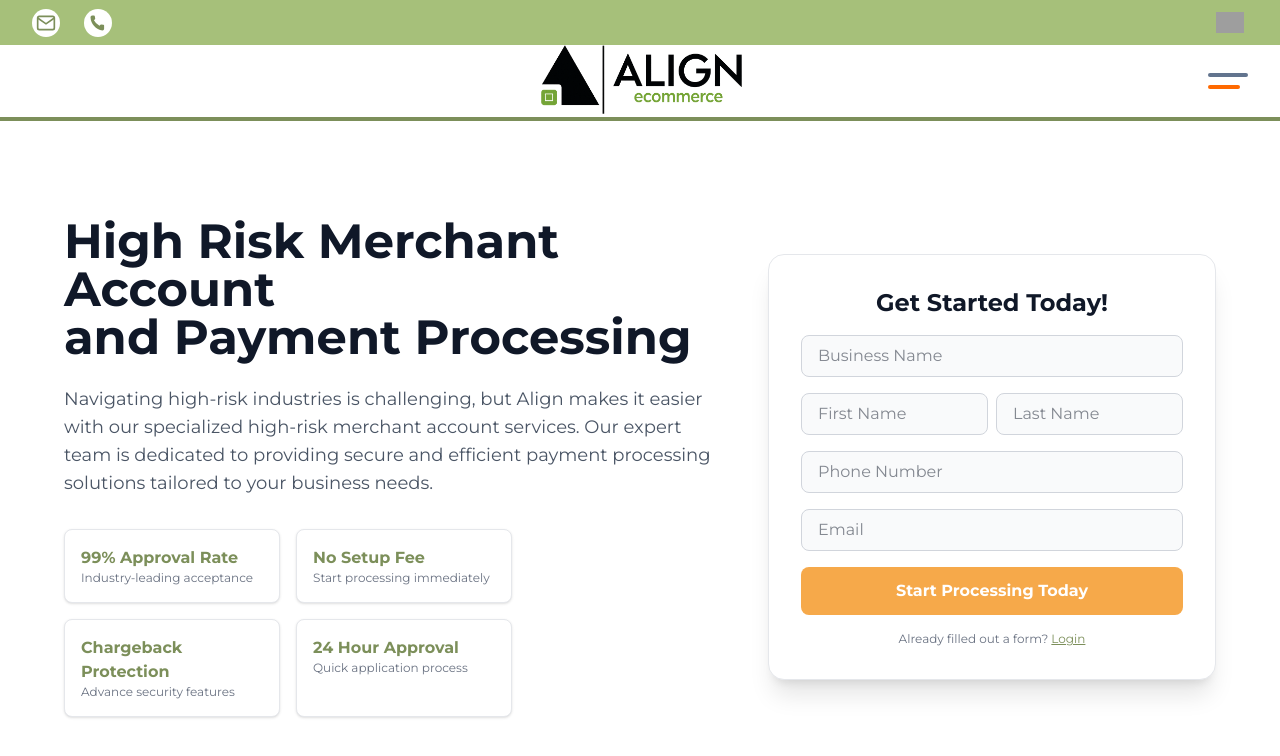
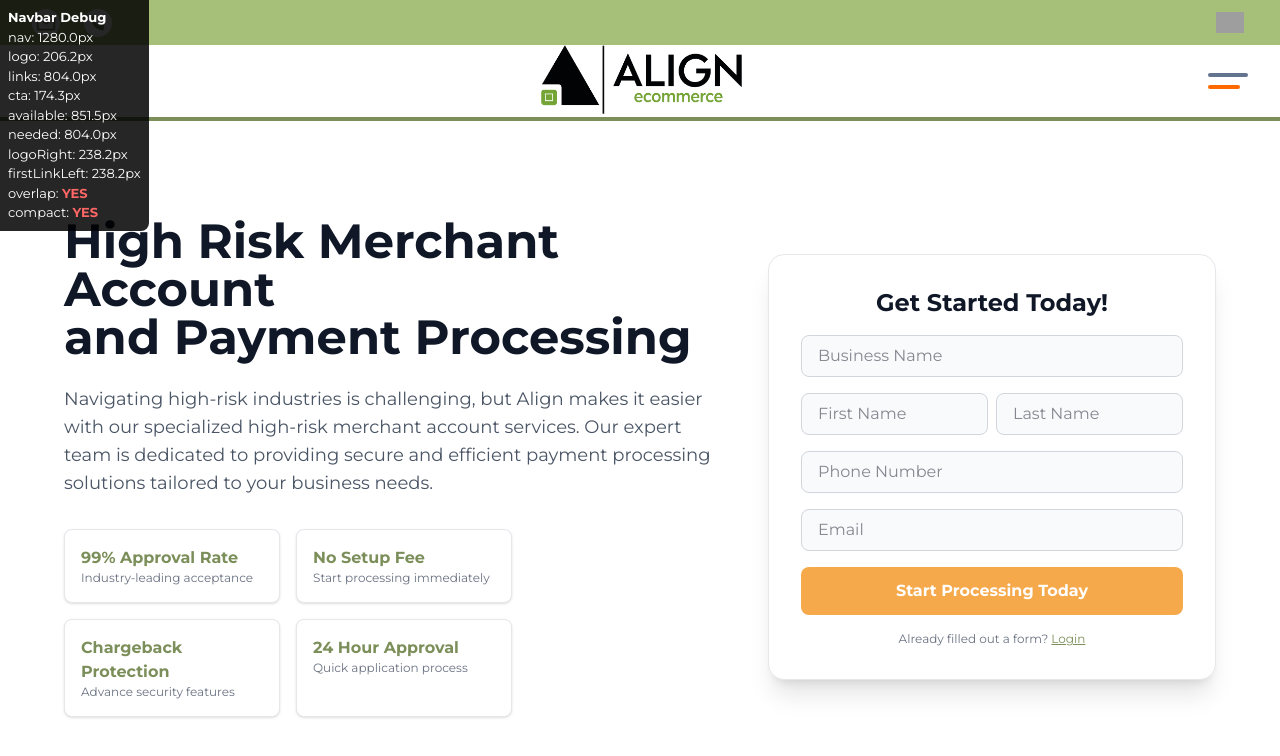
Before and after one commit to Jonathan-Atkins/align_ecommerce, a Next.js app: page / in a window 1280 px wide. Shown: the top 756 px of the page. Built offline with nearby package versions, Linux system fonts and the light colour scheme; grey boxes are pictures that could not be loaded.

Commit message:
Add DebugNavOverlay component for live measurement display; implement dynamic compact mode evaluation in Navbar

```diff
--- a/src/app/Navbar.tsx
+++ b/src/app/Navbar.tsx
@@ -1,7 +1,39 @@
 "use client";
+
+// Debug overlay for live measurement display
+function DebugNavOverlay({ nav, logo, links, cta, available, needed, compact, logoRight, firstLinkLeft, overlap }) {
+    if (process.env.NODE_ENV !== "development") return null;
+    return (
+        <div style={{
+            position: "fixed",
+            top: 0,
+            left: 0,
+            zIndex: 9999,
+            background: "rgba(0,0,0,0.85)",
+            color: "#fff",
+            fontSize: 13,
+            padding: 8,
+            borderBottomRightRadius: 8,
+            pointerEvents: "none",
+            maxWidth: 340,
+        }}>
+            <div><b>Navbar Debug</b></div>
+            <div>nav: {nav?.toFixed(1)}px</div>
+            <div>logo: {logo?.toFixed(1)}px</div>
+            <div>links: {links?.toFixed(1)}px</div>
+            <div>cta: {cta?.toFixed(1)}px</div>
+            <div>available: {available?.toFixed(1)}px</div>
+            <div>needed: {needed?.toFixed(1)}px</div>
+            <div>logoRight: {logoRight?.toFixed(1)}px</div>
+            <div>firstLinkLeft: {firstLinkLeft?.toFixed(1)}px</div>
+            <div>overlap: <b style={{color: overlap ? '#f66' : '#6f6'}}>{overlap ? 'YES' : 'NO'}</b></div>
+            <div>compact: <b style={{color: compact ? '#f66' : '#6f6'}}>{compact ? 'YES' : 'NO'}</b></div>
+        </div>
+    );
+}
 import Image from "next/image";
 import Link from "next/link";
-import React, { useEffect, useState } from "react";
+import React, { useState, useRef, useLayoutEffect, useCallback } from "react";
 
 const navLinks = [
     { name: "Home", href: "/" },
@@ -12,26 +44,132 @@ const navLinks = [
     { name: "Blog", href: "/blog" },
 ];
 
-const COMPACT_BREAKPOINT = 1315; // px — hamburger + centered logo when window.innerWidth <= this
+// We'll determine compact mode by measuring elements at runtime so the nav
+// collapses exactly when the links no longer fit next to the logo/CTA.
 
 export default function Navbar() {
     const [open, setOpen] = useState(false);
     const [isCompact, setIsCompact] = useState<boolean>(false);
 
-    useEffect(() => {
-        // set initial state and keep in sync with resizes
-        const check = () => {
-            const compact = window.innerWidth <= COMPACT_BREAKPOINT;
-            setIsCompact(compact);
-            if (!compact) setOpen(false); // close menu when leaving compact mode
+    // Refs to measure actual element sizes
+    const navRef = useRef<HTMLElement | null>(null);
+    const logoRef = useRef<HTMLDivElement | null>(null);
+    const linksRef = useRef<HTMLDivElement | null>(null);
+    // We'll attach to a wrapper div around the Link so we can reliably measure
+    const ctaRef = useRef<HTMLDivElement | null>(null);
+    // Ref for the first nav link
+    const firstLinkRef = useRef<HTMLAnchorElement | null>(null);
+
+    // Debug state for overlay
+    const [debug, setDebug] = useState({
+        nav: 0,
+        logo: 0,
+        links: 0,
+        cta: 0,
+        available: 0,
+        needed: 0,
+        compact: false,
+        logoRight: 0,
+        firstLinkLeft: 0,
+        overlap: false,
+    });
+
+    // Evaluate whether the nav should be compact by measuring widths.
+    // If the total width required by the links is greater than the available
+    // space between logo and CTA, enable compact mode.
+    const evaluateCompact = useCallback(() => {
+        const nav = navRef.current;
+        const logo = logoRef.current;
+        const links = linksRef.current;
+        const cta = ctaRef.current;
+        const firstLink = firstLinkRef.current;
+        // If any element is missing, optimistically revert to non-compact to allow DOM to update
+        if (!nav || !logo || !links || !firstLink) {
+            setIsCompact(false);
+            setDebug((d) => ({ ...d, nav: 0, logo: 0, links: 0, cta: 0, available: 0, needed: 0, logoRight: 0, firstLinkLeft: 0, overlap: false, compact: false }));
+            return;
+        }
+
+        const navRect = nav.getBoundingClientRect();
+        const logoRect = logo.getBoundingClientRect();
+        const ctaWidth = cta ? cta.getBoundingClientRect().width : 0;
+        const linksNeeded = links.scrollWidth;
+        const logoRight = logoRect.right - navRect.left;
+        const availableForLinks = navRect.width - logoRight - ctaWidth - 16;
+
+        // New: check for actual overlap between logo and first link
+        const firstLinkRect = firstLink.getBoundingClientRect();
+        const firstLinkLeft = firstLinkRect.left - navRect.left;
+        const overlapGap = 6; // px buffer
+        const isOverlap = firstLinkLeft <= logoRight + overlapGap;
+
+        // If logo or firstLink have zero width/position, optimistically revert to non-compact
+        if (logoRect.width === 0 || firstLinkRect.width === 0) {
+            setIsCompact(false);
+            setDebug((d) => ({ ...d, nav: navRect.width, logo: logoRect.width, links: linksNeeded, cta: ctaWidth, available: availableForLinks, needed: linksNeeded, logoRight, firstLinkLeft, overlap: false, compact: false }));
+            return;
+        }
+
+        const shouldCompact = isOverlap || linksNeeded > availableForLinks;
+        setIsCompact((prev) => {
+            if (prev === shouldCompact) return prev;
+            if (!shouldCompact) setOpen(false);
+            return shouldCompact;
+        });
+        setDebug({
+            nav: navRect.width,
+            logo: logoRect.width,
+            links: linksNeeded,
+            cta: ctaWidth,
+            available: availableForLinks,
+            needed: linksNeeded,
+            compact: shouldCompact,
+            logoRight,
+            firstLinkLeft,
+            overlap: isOverlap,
+        });
+    }, []);
+
+    useLayoutEffect(() => {
+        // initial measure after layout
+        evaluateCompact();
+
+        // watch for resizes on the nav/links and window resizes
+        const ro = new ResizeObserver(() => evaluateCompact());
+        if (navRef.current) ro.observe(navRef.current);
+        if (logoRef.current) ro.observe(logoRef.current);
+        if (linksRef.current) ro.observe(linksRef.current);
+        if (ctaRef.current) ro.observe(ctaRef.current);
+
+        let raf = 0;
+        const onResize = () => {
+            cancelAnimationFrame(raf);
+            raf = requestAnimationFrame(evaluateCompact);
         };
-        check();
-        window.addEventListener("resize", check);
-        return () => window.removeEventListener("resize", check);
-    }, []);
+        window.addEventListener("resize", onResize);
+
+        return () => {
+            ro.disconnect();
+            window.removeEventListener("resize", onResize);
+            cancelAnimationFrame(raf);
+        };
+    }, [evaluateCompact]);
+
+    // Ensure compact mode can revert: re-measure after DOM updates when isCompact changes
+    React.useEffect(() => {
+        // Only run if coming out of compact (links become visible)
+        if (!isCompact) {
+            // Wait for refs to attach, then re-measure
+            const id = setTimeout(() => {
+                evaluateCompact();
+            }, 0);
+            return () => clearTimeout(id);
+        }
+    }, [isCompact, evaluateCompact]);
 
     return (
         <>
+            <DebugNavOverlay {...debug} />
             {/* Top Info Bar */}
             <div className="w-full bg-[#A6C07A] text-white text-sm">
                 <div className="w-full flex items-center justify-between px-2 sm:px-4 md:px-6 lg:px-8 py-2">
@@ -107,12 +245,13 @@ export default function Navbar() {
             </div>
 
             {/* Navbar */}
-            <nav className="relative w-full bg-white border-b-4 border-[#7C8F5A] px-2 sm:px-4 md:px-8 py-4 flex items-center justify-between">
+            <nav ref={navRef} className="relative w-full bg-white border-b-4 border-[#7C8F5A] px-2 sm:px-4 md:px-8 py-4 flex items-center justify-between">
                 {/* Hamburger (shown when compact) */}
                 {/* (hamburger moved to right-side control container below) */}
 
                 {/* Logo: centered when compact, in-flow (left) otherwise */}
                 <div
+                    ref={logoRef}
                     className={
                         isCompact
                             ? "absolute left-1/2 transform -translate-x-1/2 h-10 sm:h-14 md:h-16 lg:h-20 flex items-center z-20"
@@ -135,10 +274,11 @@ export default function Navbar() {
 
                 {/* Nav Links (hidden in compact mode) */}
                 {!isCompact ? (
-                    <div className="flex items-center overflow-x-auto whitespace-nowrap gap-2 md:gap-0 md:flex md:overflow-visible">
+                    <div ref={linksRef} className="flex items-center overflow-x-auto whitespace-nowrap gap-2 md:gap-0 md:flex md:overflow-visible">
                         {navLinks.map((link, idx) => (
                             <React.Fragment key={link.name}>
                                 <Link
+                                    ref={idx === 0 ? firstLinkRef : undefined}
                                     href={link.href}
                                     className={`px-6 text-sm font-semibold transition-colors uppercase whitespace-nowrap ${
                                         link.name === "Home"
@@ -163,13 +303,15 @@ export default function Navbar() {
                 {/* RIGHT-anchored dropdown when compact + open */}
                 <div className="relative z-30">
                     {!isCompact ? (
+                        <div ref={ctaRef} className="ml-8">
                             <Link
                                 href="/contact"
-                            className="ml-8 bg-[#A6C07A] hover:bg-[#7C8F5A] transition-colors text-white text-base font-semibold px-4 py-1 rounded-full flex items-center whitespace-nowrap"
+                                className="bg-[#A6C07A] hover:bg-[#7C8F5A] transition-colors text-white text-base font-semibold px-4 py-1 rounded-full flex items-center whitespace-nowrap"
                             >
                                 <span className="inline-block">LETS CONNECT</span>
                                 <span className="ml-2 text-xl font-bold">&#8250;</span>
                             </Link>
+                        </div>
                     ) : (
                         <button
                             onClick={() => setOpen((s) => !s)}
--- /dev/null
+++ b/src/app/api/debug/measure/route.ts
@@ -0,0 +1,12 @@
+import { NextResponse } from "next/server";
+
+export async function POST(request: Request) {
+  try {
+    const data = await request.json();
+    // Print to the dev server terminal so measurements can be inspected during development
+    console.log("DEBUG_MEASURE:", JSON.stringify(data));
+  } catch (err) {
+    console.log("DEBUG_MEASURE parse error", err);
+  }
+  return NextResponse.json({ ok: true });
+}
```
Also changed, not shown: scripts/captureWidths.js (added, +73 -0 lines). Lines whose indentation alone changed are shown as unchanged.
